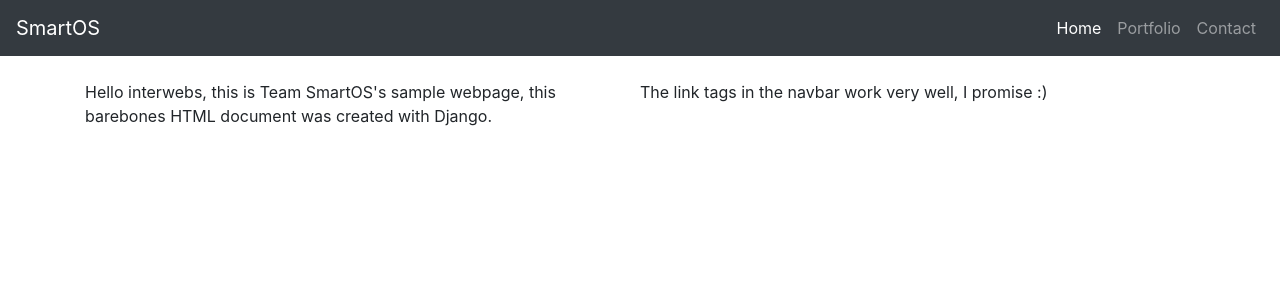
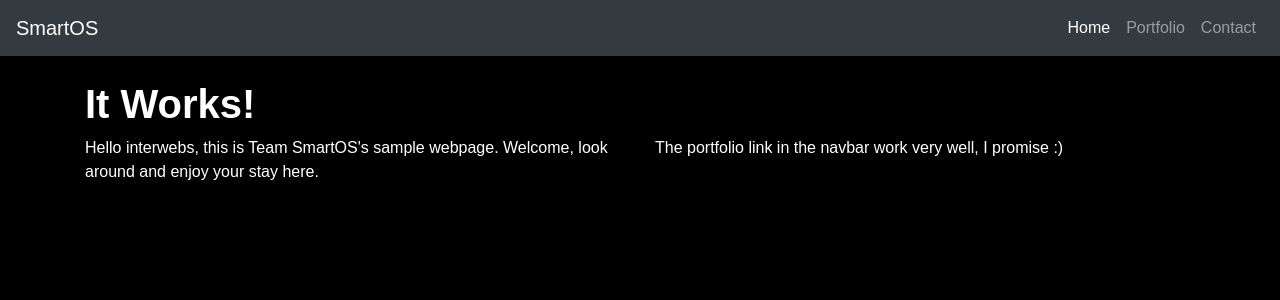
Before and after one commit to hngi/SmartOS, a Django app: page / in a window 1280 px wide. Shown: the top 300 px of the page. Run offline with Django 3.2, Linux system fonts and the light colour scheme; some libraries are stand-ins or nearby versions.

Commit message:
updated html file in sos and manage.py

```diff
--- a/sos/templates/sos.html
+++ b/sos/templates/sos.html
@@ -8,6 +8,17 @@
         <link rel="stylesheet" href="https://cdnjs.cloudflare.com/ajax/libs/font-awesome/4.7.0/css/font-awesome.min.css">
         <link type="text/css" rel="stylesheet" href="(path)/rgbaColorPicker.css" />
         <script type="text/javascript" src="(path)/rgbaColorPicker.js"></script>
+		<style>
+			body {
+				background-color: #000;
+                color: #fff;
+                font-family: sans-serif;
+			}
+
+            h1 {
+                font-weight: bold;
+            }
+		</style>
         <title>About SmartOS</title>
     </head>
     <body class="color">
@@ -33,15 +44,21 @@
         <br>
         <div class="container">
             <div class="row">
-                <div class="col-lg-6">
+                <div class="col-lg-12">
+                    <h1>
+                        It Works!
+                    </h1>
+                </div>
+            </div>
+            <div class="row">
+                <div class="col">
                     <p>
-                        Hello interwebs, this is Team SmartOS's sample webpage, this barebones HTML document was created with Django.
+                        Hello interwebs, this is Team SmartOS's sample webpage. Welcome, look around and enjoy your stay here.
                     </p>
                 </div>
-            <div class="row">
-                <div class="col-md-12">
+                <div class="col">
                     <p>
-                        The link tags in the navbar work very well, I promise :)
+                        The portfolio link in the navbar work very well, I promise :)
                     </p>
                 </div>
             </div>
```
Also changed, not shown: README.md, manage.py (line endings or trailing spaces).
